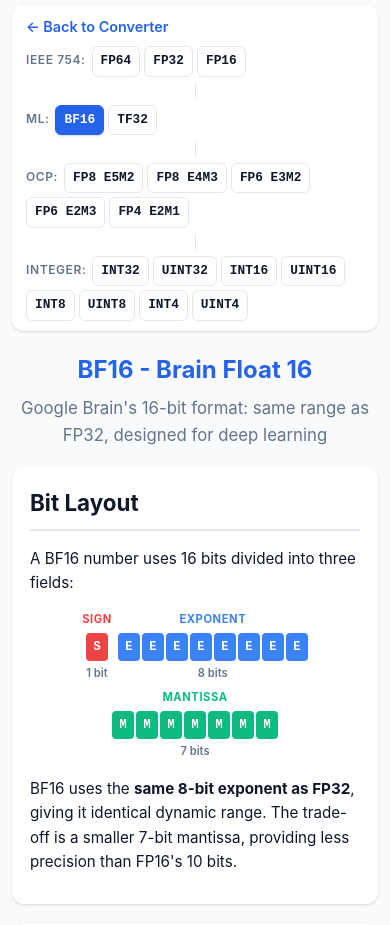
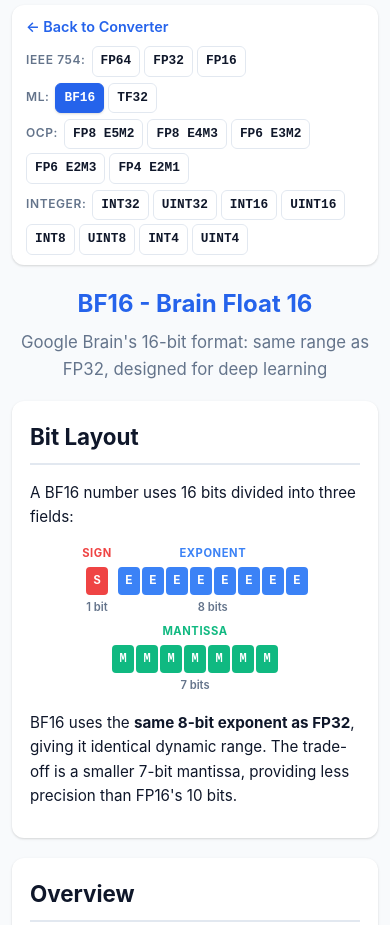
Before and after one commit to sw23/fp-conv, a website with bundled scripts: page formats/bf16.html in a window 390 px wide. Shown: the top 925 px of the page. Built offline with nearby package versions, Linux system fonts and the light colour scheme.

Commit message:
Fixing mobile formatting and minor README cleanup (#40)
* Fixing mobile formatting and minor README cleanup
* Lint fix

```diff
--- a/formats/format-common.js
+++ b/formats/format-common.js
@@ -68,10 +68,7 @@ function renderNav(currentKey) {
         groups[info.group].push({ key, ...info });
     }
 
-    let first = true;
     for (const [groupId, items] of Object.entries(groups)) {
-        if (!first) html += '<div class="nav-separator"></div>';
-        first = false;
         html += `<div class="nav-group">`;
         html += `<span class="nav-group-label">${GROUP_LABELS[groupId]}:</span>`;
         for (const item of items) {
--- a/formats/format-styles.css
+++ b/formats/format-styles.css
@@ -54,9 +54,6 @@ body {
     box-shadow: var(--shadow);
     padding: 12px 20px;
     margin-bottom: 20px;
-    position: sticky;
-    top: 5px;
-    z-index: 100;
 }
 
 .format-nav .back-link {
@@ -123,12 +120,6 @@ body {
     box-shadow: var(--shadow);
 }
 
-.nav-separator {
-    width: 1px;
-    height: 16px;
-    background: var(--border);
-    align-self: center;
-}
 
 /* ── Header ────────────────────────────────────────────────── */
 header {
```
Also changed, not shown: docs/webmcp.md (+1 -1 lines), tests/format-common-dom.test.js (+2 -4 lines), README.md.
